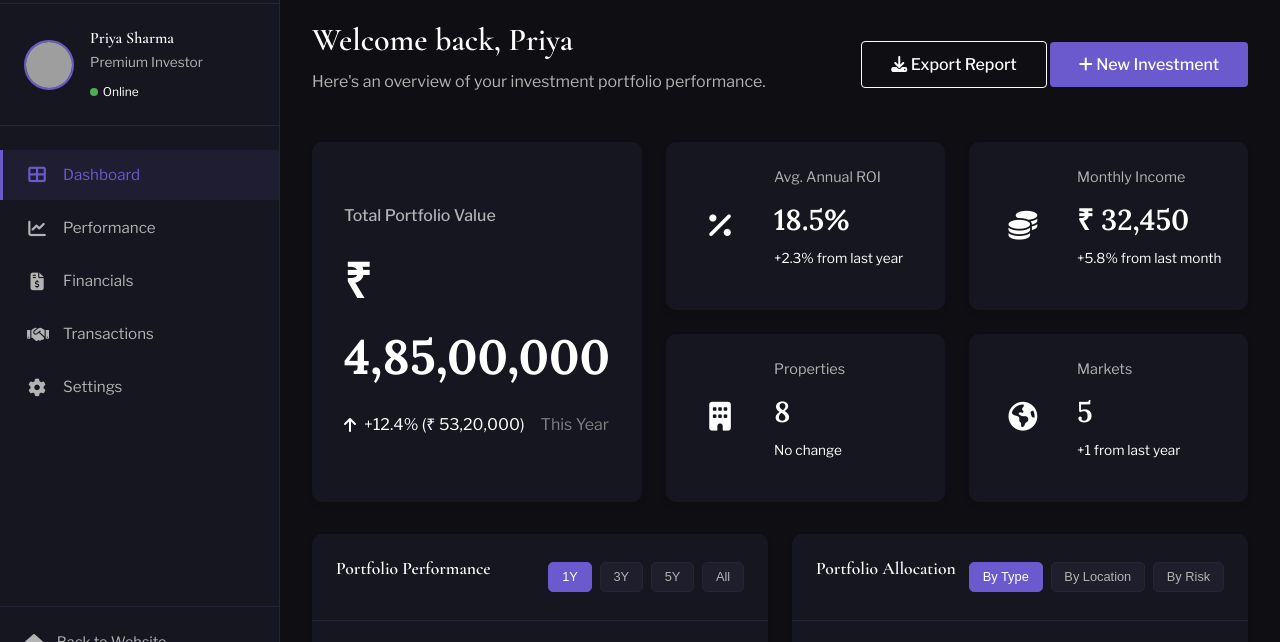
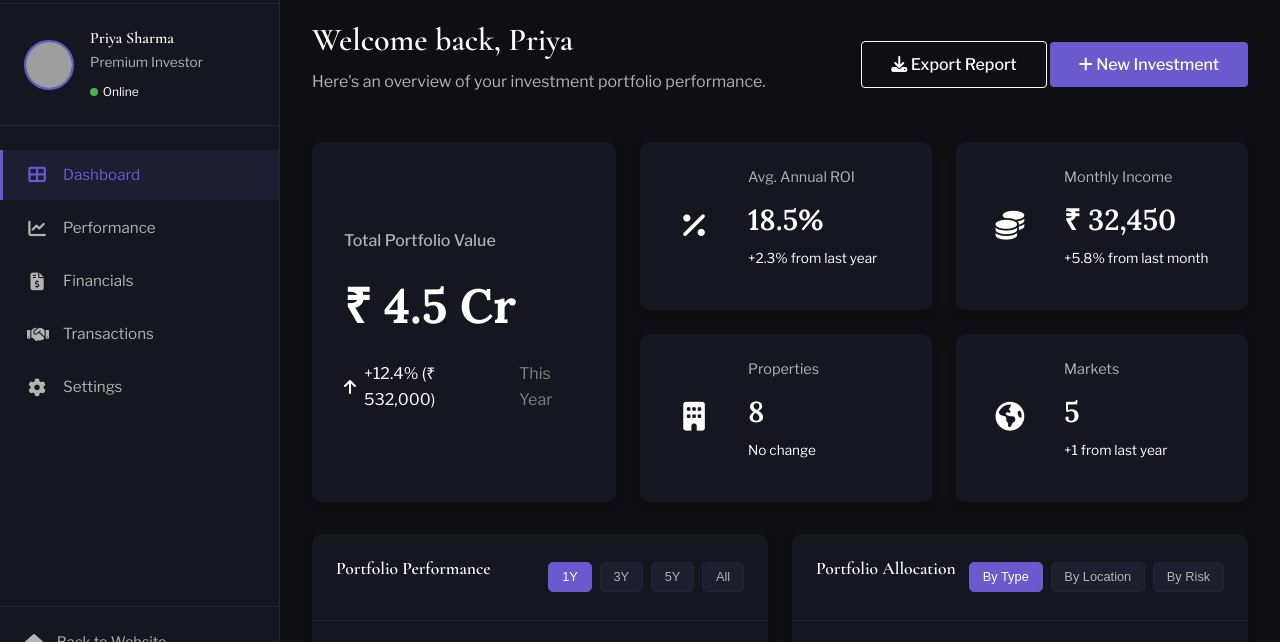
Before and after one commit to devaraju-obii/AMRO-Capital-html, a website: page dashboards/investor/index.html in a window 1280 px wide. Shown: the part 83-725 px from the top of the page. Drawn offline with nearby package versions, Linux system fonts and the light colour scheme; grey boxes are pictures that could not be loaded.

Commit message:
Updated price
Updated price

```diff
--- a/dashboards/investor/index.html
+++ b/dashboards/investor/index.html
@@ -111,10 +111,10 @@
                 <div class="portfolio-value">
                     <div class="value-card">
                         <h3>Total Portfolio Value</h3>
-                        <p class="value">₹ 4,85,00,000</p>
+                        <p class="value">₹ 4.5 Cr</p>
                         <div class="value-change positive">
                             <i class="fas fa-arrow-up"></i>
-                            <span>+12.4% (₹ 53,20,000)</span>
+                            <span>+12.4% (₹ 532,000)</span>
                             <span class="period">This Year</span>
                         </div>
                     </div>
```
